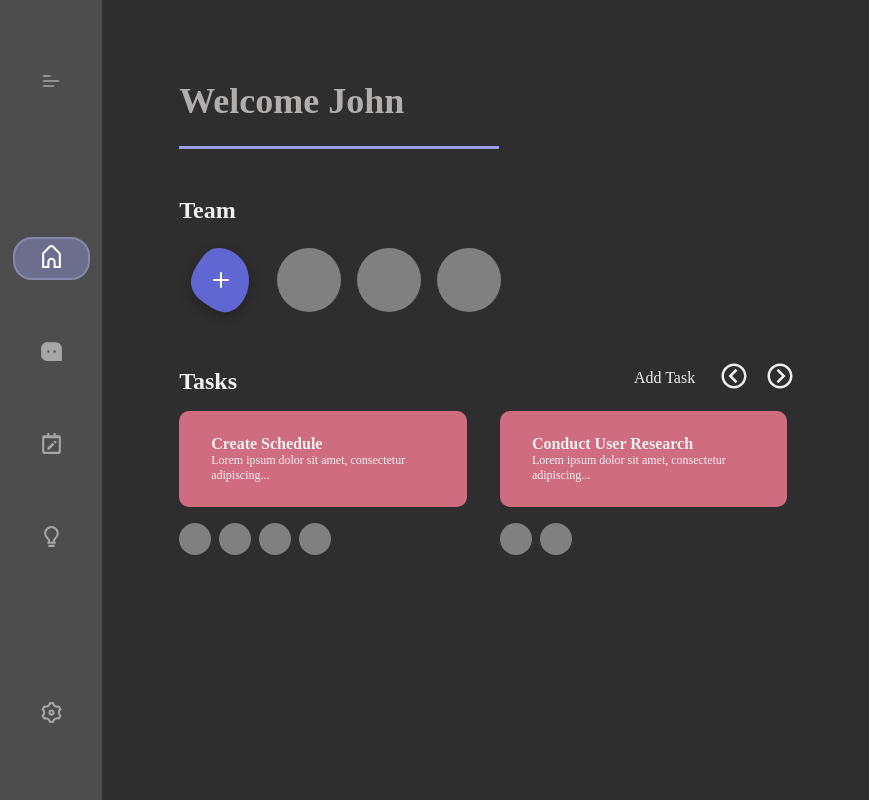
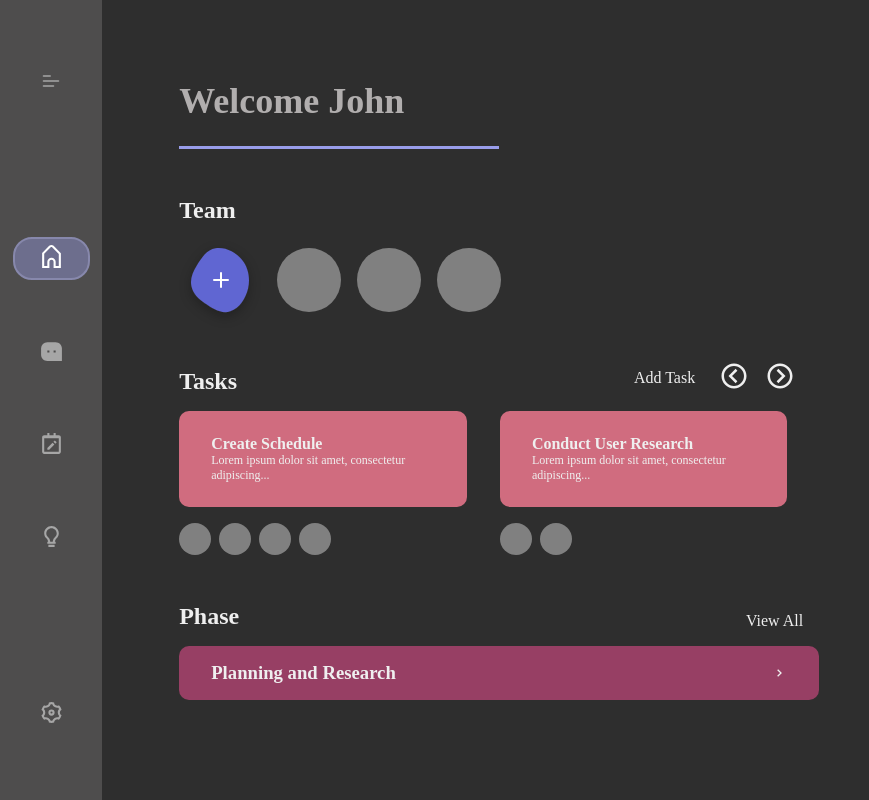
Before and after one commit to waiden674/Cadence, a React (Create React App) app in the folder packages/web/: page /dash in a window 1280 px wide. Shown: the whole page, without its empty margins (0-869 px from the left). Built offline with nearby package versions, Linux system fonts and the light colour scheme.

Commit message:
added Phase section of dashboard

```diff
--- a/packages/web/src/components/Sidebar.css
+++ b/packages/web/src/components/Sidebar.css
@@ -14,6 +14,7 @@
     justify-content: space-around;
     align-items: center;
     color: #A6A6A6;
+    position: fixed;
 }
 
 .menu-center{
--- a/packages/web/src/dashboard/Dashboard.css
+++ b/packages/web/src/dashboard/Dashboard.css
@@ -13,6 +13,7 @@
 .dash-main{
     padding: 10vh 6vw;
     overflow: scroll;
+    margin-left: 8vw;
 }
 
 .dash-welcome{
@@ -126,3 +127,24 @@
     background-color: #999DEA;
     margin-top: 1.5rem;
 }
+
+.phase-section{
+    width: 50vw;
+}
+
+.phase-section-header{
+    display: flex;
+    align-items: flex-end;
+    justify-content: space-between;
+}
+
+.current-phase{
+    display: flex;
+    color: #EFEFEF;
+    align-items: center;
+    justify-content: space-between;
+    padding: 1rem 2rem;
+    background-color: #973F64;
+    border-radius: 10px;
+    margin-top: 1rem;
+}
--- a/packages/web/src/dashboard/Dashboard.js
+++ b/packages/web/src/dashboard/Dashboard.js
@@ -2,7 +2,7 @@ import React from 'react'
 import Sidebar from '../components/Sidebar'
 import "./Dashboard.css";
 import blob from "../assets/blob.svg";
-import {BiChevronLeftCircle, BiChevronRightCircle} from "react-icons/bi"
+import {BiChevronLeftCircle, BiChevronRightCircle, BiChevronRight} from "react-icons/bi"
 
 // props= firstName
 const Dashboard = (props) => {
@@ -58,10 +58,16 @@ const Dashboard = (props) => {
                                 </div>
                                 <div className="task-team-icon">
                                 </div>
-
                             </div>
                         </div>
                     </section>
+                </section>
+                <section className="phase-section">
+                    <section className="phase-section-header">
+                        <h2 className="dash-header">Phase</h2>
+                        <button className="add-task-btn">View All</button>
+                    </section>
+                    <div className="current-phase"> <h3>Planning and Research</h3> <BiChevronRight/> </div>
                 </section>
             </div>
         </div>
```
